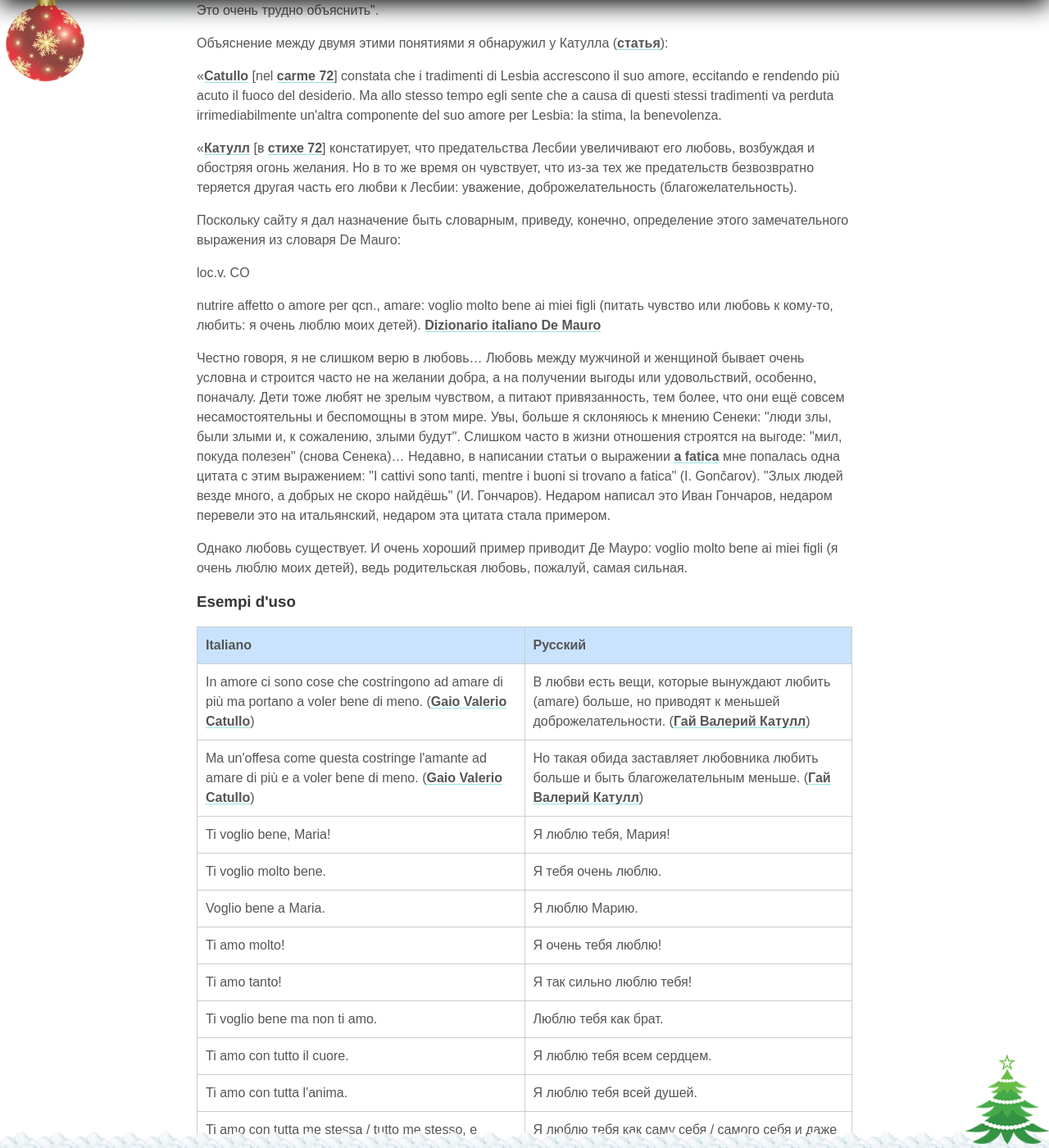
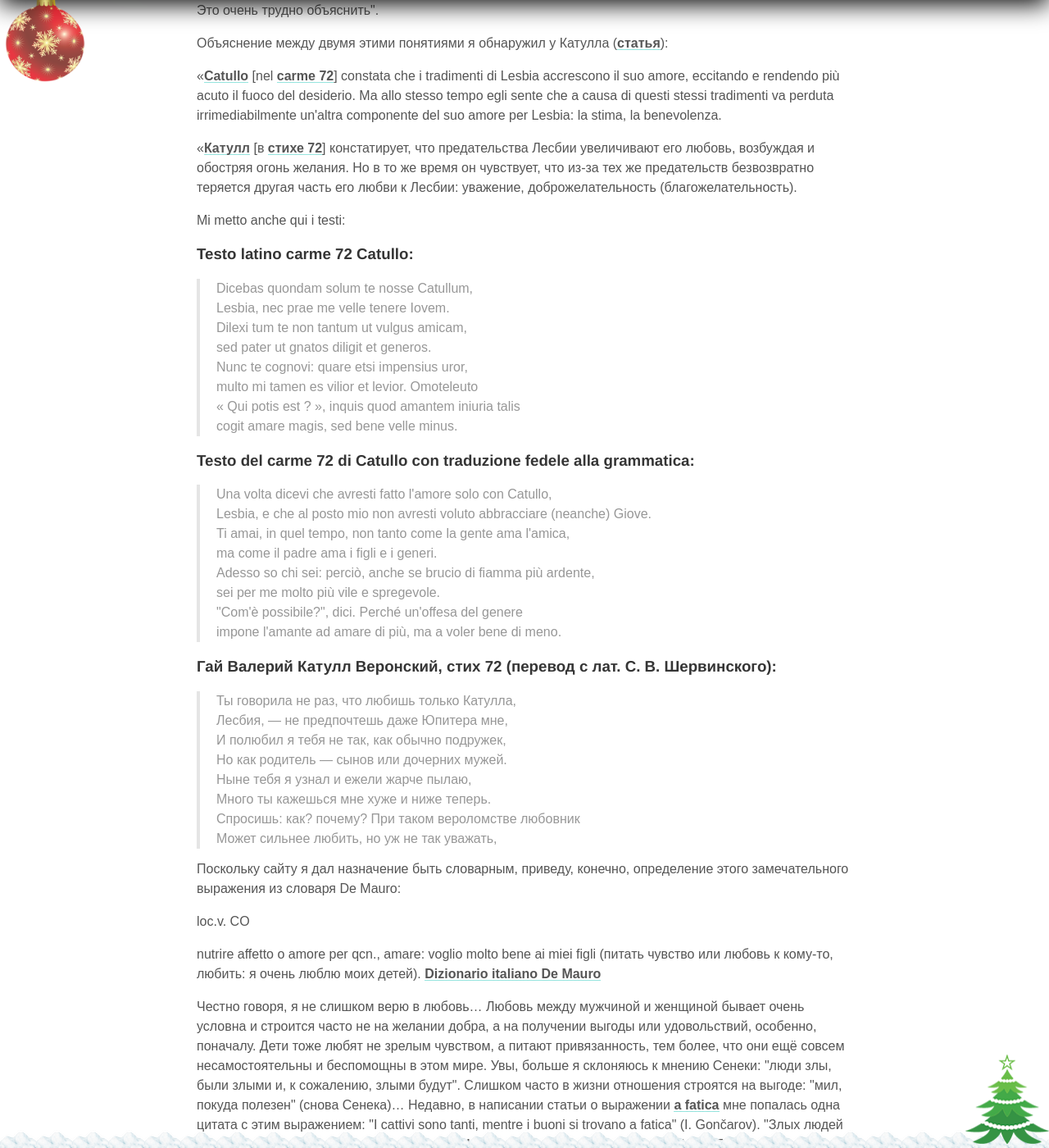
Before and after one commit to postolny/postolny.github.io, a Jekyll site: the page built from _posts/2020-12-30-voler-bene.md, in a window 1280 px wide and 1400 px high, scrolled down 1057 px. Shown: the whole window at 82% size. Built offline with Jekyll 4.4.1, drawn with Linux system fonts in a browser that asks for light colours; nearby versions of some CDN libraries.

Commit message:
Add files via upload

```diff
--- a/_posts/2020-12-30-voler-bene.md
+++ b/_posts/2020-12-30-voler-bene.md
@@ -19,6 +19,41 @@ tags: Мысли
 «[Catullo](https://it.wikipedia.org/wiki/Gaio_Valerio_Catullo) [nel [carme 72](https://catullopoesiecarmi.altervista.org/carme-72-di-catullo-testo-latino-e-traduzione-in-italiano/)] constata che i tradimenti di Lesbia accrescono il suo amore, eccitando e rendendo più acuto il fuoco del desiderio. Ma allo stesso tempo egli sente che a causa di questi stessi tradimenti va perduta irrimediabilmente un'altra componente del suo amore per Lesbia: la stima, la benevolenza.
 
 «[Катулл](https://ru.wikipedia.org/wiki/Гай_Валерий_Катулл) [в [стихе 72](http://ancientrome.ru/antlitr/t.htm?a=1449001000#72)] констатирует, что предательства Лесбии увеличивают его любовь, возбуждая и обостряя огонь желания. Но в то же время он чувствует, что из-за тех же предательств безвозвратно теряется другая часть его любви к Лесбии: уважение, доброжелательность (благожелательность).
+
+Mi metto anche qui i testi:
+
+### Testo latino carme 72 Catullo:
+
+> Dicebas quondam solum te nosse Catullum,
+Lesbia, nec prae me velle tenere Iovem.
+Dilexi tum te non tantum ut vulgus amicam,
+sed pater ut gnatos diligit et generos.
+Nunc te cognovi: quare etsi impensius uror,
+multo mi tamen es vilior et levior. Omoteleuto
+« Qui potis est ? », inquis quod amantem iniuria talis
+cogit amare magis, sed bene velle minus.
+
+### Testo del carme 72 di Catullo con traduzione fedele alla grammatica:
+
+> Una volta dicevi che avresti fatto l'amore solo con Catullo,
+Lesbia, e che al posto mio non avresti voluto abbracciare (neanche) Giove.
+Ti amai, in quel tempo, non tanto come la gente ama l'amica,
+ma come il padre ama i figli e i generi.
+Adesso so chi sei: perciò, anche se brucio di fiamma più ardente,
+sei per me molto più vile e spregevole.
+"Com'è possibile?", dici. Perché un'offesa del genere
+impone l'amante ad amare di più, ma a voler bene di meno.
+
+### Гай Валерий Катулл Веронский, стих 72 (перевод с лат. С. В. Шервинского):
+
+> Ты говорила не раз, что любишь только Катулла,
+Лесбия, — не предпочтешь даже Юпитера мне,
+И полюбил я тебя не так, как обычно подружек,
+Но как родитель — сынов или дочерних мужей.
+Ныне тебя я узнал и ежели жарче пылаю,
+Много ты кажешься мне хуже и ниже теперь.
+Спросишь: как? почему? При таком вероломстве любовник
+Может сильнее любить, но уж не так уважать,
 
 Поскольку сайту я дал назначение быть словарным, приведу, конечно, определение этого замечательного выражения из словаря De Mauro:
 
```
